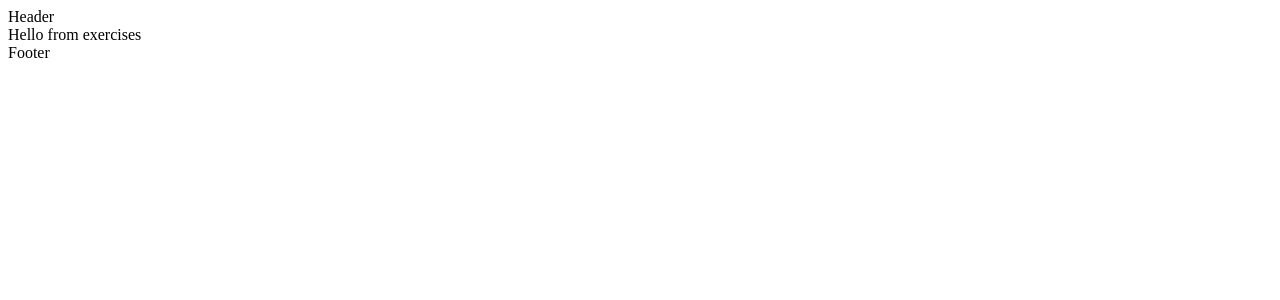
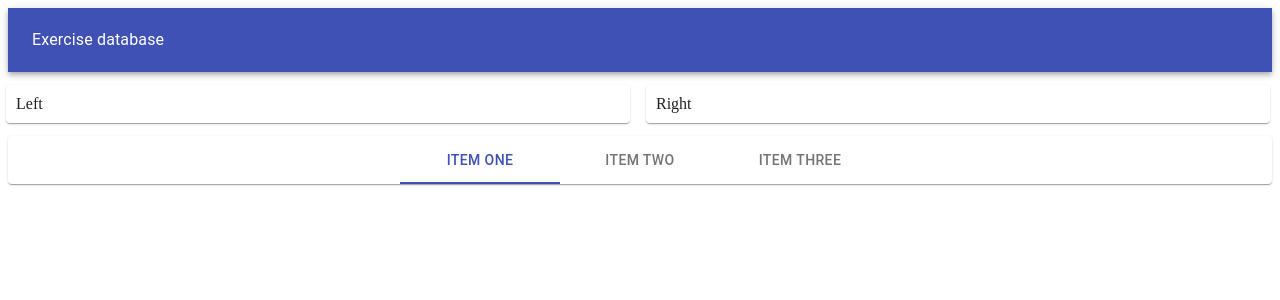
Before and after one commit to vetsnakara/explore-material-ui, a React (Create React App) app: page / in a window 1280 px wide. Shown: the top 300 px of the page. Built offline with nearby package versions, Linux system fonts and the light colour scheme.

Commit message:
Add left and right panes

```diff
--- /dev/null
+++ b/src/components/excercises/LeftPane.js
@@ -0,0 +1,9 @@
+import React from "react";
+
+import { Paper } from "@material-ui/core";
+
+const LeftPane = ({ style }) => {
+  return <Paper style={style.Paper}>Left</Paper>;
+};
+
+export default LeftPane;
--- /dev/null
+++ b/src/components/excercises/RightPane.js
@@ -0,0 +1,9 @@
+import React from "react";
+
+import { Paper } from "@material-ui/core";
+
+const RightPane = ({ style }) => {
+  return <Paper style={style.Paper}>Right</Paper>;
+};
+
+export default RightPane;
--- a/src/components/excercises/index.js
+++ b/src/components/excercises/index.js
@@ -1,3 +1,22 @@
 import React from "react";
 
-export default props => <div>Hello from exercises</div>;
+import { Grid } from "@material-ui/core";
+
+import LeftPane from "./LeftPane";
+import RightPane from "./RightPane";
+
+const style = {
+  Container: { margin: "5px -10px" },
+  Paper: { padding: 10 }
+};
+
+export default props => (
+  <Grid container spacing={2} style={style.Container}>
+    <Grid item xs={12} sm>
+      <LeftPane style={style} />
+    </Grid>
+    <Grid item xs={12} sm>
+      <RightPane style={style} />
+    </Grid>
+  </Grid>
+);
--- a/src/components/layout/Footer.js
+++ b/src/components/layout/Footer.js
@@ -1,7 +1,17 @@
 import React from "react";
 
+import { Paper, Tabs, Tab } from "@material-ui/core";
+
 const Footer = () => {
-  return <div>Footer</div>;
+  return (
+    <Paper>
+      <Tabs value={0} indicatorColor="primary" textColor="primary" centered>
+        <Tab label="Item One" />
+        <Tab label="Item Two" />
+        <Tab label="Item Three" />
+      </Tabs>
+    </Paper>
+  );
 };
 
 export default Footer;
--- a/src/components/layout/Header.js
+++ b/src/components/layout/Header.js
@@ -1,7 +1,15 @@
 import React from "react";
 
+import { AppBar, Toolbar, Typography } from "@material-ui/core";
+
 const Header = () => {
-  return <div>Header</div>;
+  return (
+    <AppBar position="static">
+      <Toolbar>
+        <Typography variant="body1">Exercise database</Typography>
+      </Toolbar>
+    </AppBar>
+  );
 };
 
 export default Header;
```
